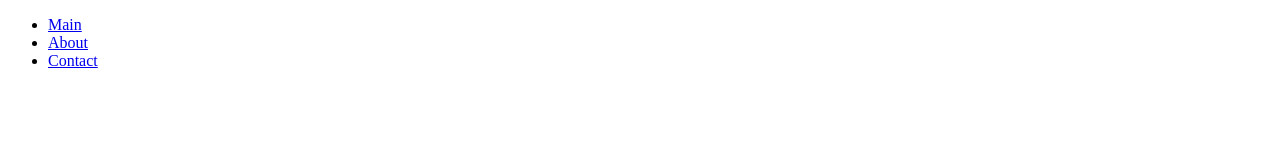
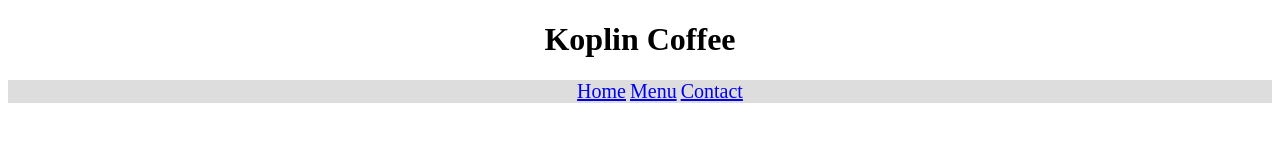
Before and after one commit to oguzsimm/firsthtml, a plain HTML site: page css-part/hw1/index.html in a window 1280 px wide. Drawn offline with Linux system fonts and the light colour scheme.

Commit message:
nav bar created

```diff
--- a/css-part/hw1/index.html
+++ b/css-part/hw1/index.html
@@ -6,21 +6,23 @@
     <meta name="viewport" content="width=device-width, initial-scale=1.0">
     <title>Koplin Coffee</title>
 </head>
+<style>
+    li {display: inline; font-size: 20px;}
+    ul {text-align: center; background-color: #dddddd;}
+    h1 {text-align: center;}
+    li a:hover:not(.active) {background-color: #111;}
+</style>
 <body>
+    <h1>Koplin Coffee</h1>
     <!-- Navbar- start-->
     <header>
         <nav>
             <ul>
-                <li>
-                    <a href="index.html">Main</a>
-                </li>
-                <li>
-                    <a href="menu.html">About</a>
-                </li>
-                <li>
-                    <a href="contact.html">Contact</a>
-                </li>
+                <li><a class="active" href="index.html">Home</a></li>
+                <li><a href="menu.html">Menu</a></li>
+                <li><a href="contact.html">Contact</a></li>
             </ul>
+
         </nav>
     </header>
     <!-- Navbar- end-->
```
